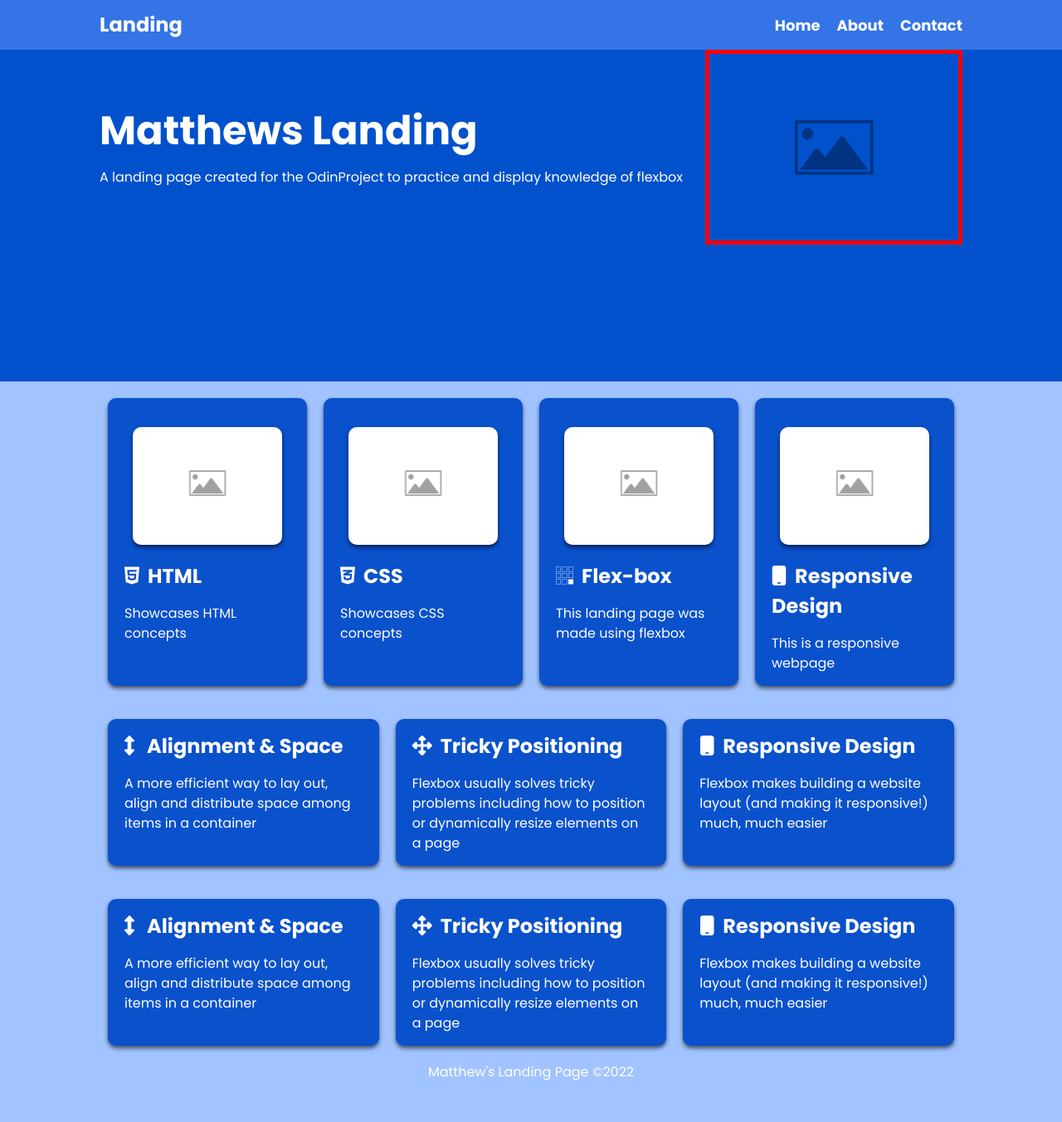
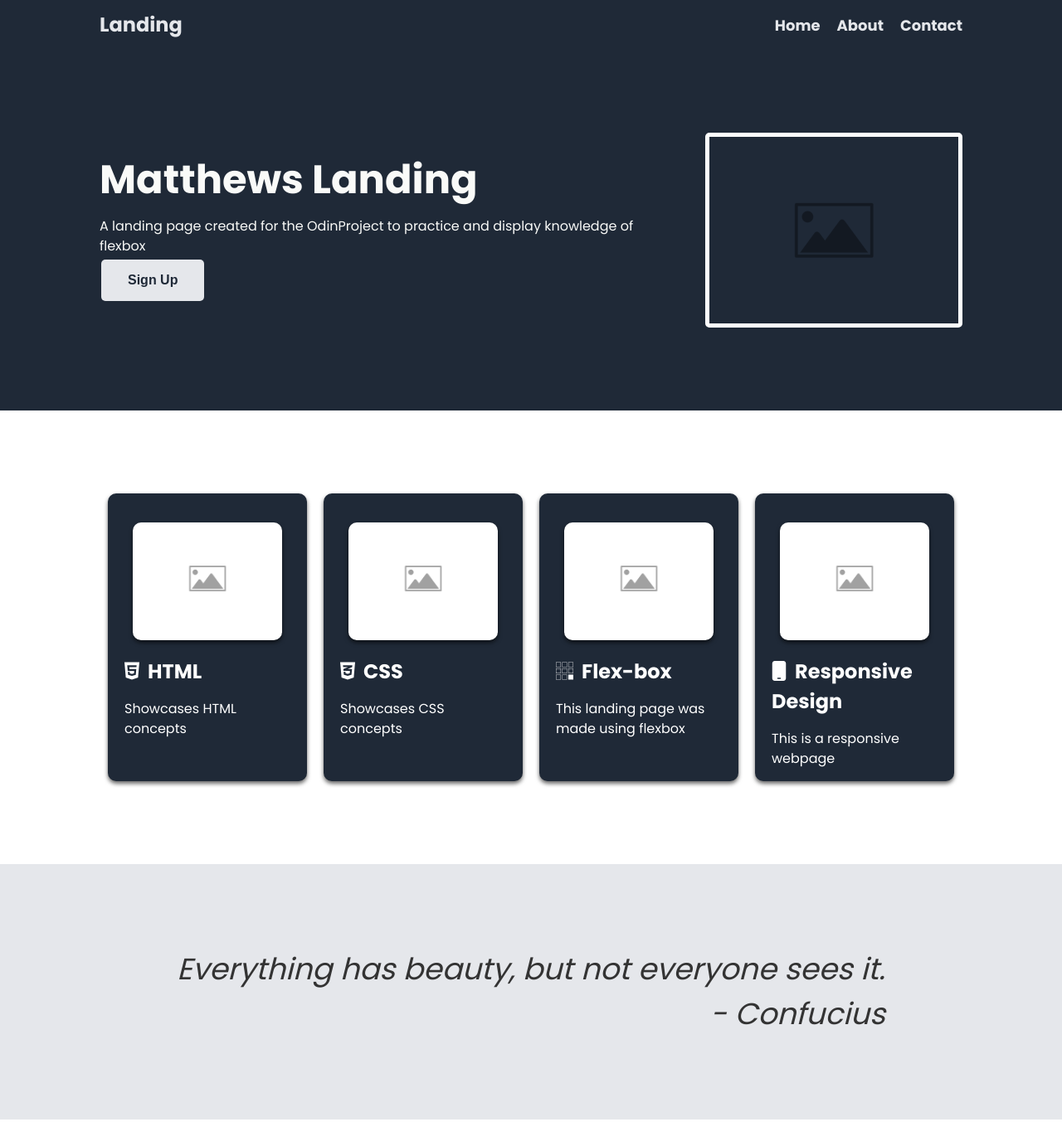
Before and after one commit to MatthewJCheverie/Landing-Page, a plain HTML site: page index.html in a window 1280 px wide. Shown: the top 1353 px of the page at 83% size. Before the commit the page ends 1305 px from the top, so only its background shows below. Drawn offline with Linux system fonts and the light colour scheme.

Commit message:
More styling and trimming of landing page

```diff
--- a/CSS/styles.css
+++ b/CSS/styles.css
@@ -1,4 +1,11 @@
 @import url('https://fonts.googleapis.com/css2?family=Poppins:wght@400;700&display=swap');
+:root {
+   --dark-bg: #1f2937;
+   --light-bg: #f9faf8;
+   --secondary-txt: #e5e7eb;
+   --button-c: #3882f6;
+}
+
 
 * {
   box-sizing: border-box;
@@ -11,7 +18,6 @@ body {
   font-size: 16px;
   line-height: 1.5;
   color: #333;
-  background: #a1c3ff;
 }
 
 img {
@@ -34,8 +40,8 @@ ul {
 }
 
 .navbar {
-  background: #3474e6;
-  color: #fff;
+  background: var(--dark-bg);
+  color: var(--secondary-txt);
   height: 60px;
 }
 
@@ -45,7 +51,7 @@ ul {
 }
 
 .navbar a {
-  color: #fff;
+  color: var(--secondary-txt);
   text-decoration: none;
   font-size: 18px;
   font-weight: bold;
@@ -70,9 +76,10 @@ ul {
   margin-left: 20px;
 }
 
+/* Header */
 .header {
-  background-color: #0151cc;
-  color: #fff;
+  background-color: var(--dark-bg);
+  color: var(--light-bg);
   min-height: 400px;
 }
 
@@ -84,7 +91,9 @@ ul {
 
 .header img {
   max-width: 500px;
-  border: 5px solid red;
+  border: 5px solid white;
+  border-radius: 5px;
+  margin: 100px auto 100px 50px;
 }
 
 .header .container {
@@ -93,6 +102,22 @@ ul {
   justify-content: space-between;
 }
 
+button {
+    background-color: var(--secondary-txt); /* Green */
+    border: none;
+    border-radius: 5px;
+    color: var(--dark-bg);
+    font-weight: bolder;
+    padding: 16px 32px;
+    text-align: center;
+    text-decoration: none;
+    display: inline-block;
+    font-size: 16px;
+    margin: 4px 2px;
+    transition-duration: 0.4s;
+    cursor: pointer;
+  }
+
 .boxes .container {
   display: flex;
   justify-content: space-between;
@@ -100,10 +125,12 @@ ul {
 
 .box {
   flex: 1;
-  background: #0a51cc;
+  background: var(--dark-bg);
   color: #fff;
   border-radius: 10px;
   margin: 20px 10px;
+  margin-top: 100px;
+  margin-bottom: 100px;
   box-shadow: 0 3px 5px rgba(0, 0, 0, 0.6);
   padding: 15px 20px;
 }
@@ -127,6 +154,7 @@ footer {
     align-items: center;
     justify-content: center;
     color: #fff;
+    background-color: var(--dark-bg);
 }
 
 @media (max-width: 768px) {
@@ -141,3 +169,21 @@ footer {
     text-align: center;
   }
 }
+
+.quotes {
+    display: flex;
+    background-color: var(--secondary-txt);
+}
+
+.quote {
+    padding-top: 100px;
+}
+.quote, .quote-author {
+    font-size: 36px;
+    font-style: italic;
+}
+
+.quote-author {
+    text-align: right;
+    padding-bottom: 100px;
+}
--- a/index.html
+++ b/index.html
@@ -8,7 +8,7 @@
 
 
     <link rel="stylesheet" href="CSS/styles.css" />
-    <title>Flexbox Crash Course</title>
+    <title>Matthews Landing Page</title>
   </head>
   <body>
     <nav class="navbar">
@@ -35,8 +35,9 @@
           <p>
             A landing page created for the OdinProject to practice and display knowledge of flexbox
           </p>
+          <button>Sign Up</button>
         </div>
-        <img src="IMG/placeholder-image-300x225.png" alt="" />
+        <img src="IMG/placeholder-image-300x225.png" alt="" class="img-header"/>
       </div>
     </header>
 
@@ -84,37 +85,18 @@
       </div>
     </section>
 
-
-
-    <section class="boxes">
+    <section class="quotes">
         <div class="container">
-          <div class="box">
-            <h2><i class="fas fa-arrows-alt-v"></i> Alignment & Space</h2>
-            <p>
-              A more efficient way to lay out, align and distribute space among
-              items in a container
-            </p>
-          </div>
-
-          <div class="box">
-            <h2><i class="fas fa-arrows-alt"></i>Tricky Positioning</h2>
-            <p>
-              Flexbox usually solves tricky problems including how to position or
-              dynamically resize elements on a page
-            </p>
-          </div>
-
-          <div class="box">
-            <h2><i class="fas fa-mobile"></i>Responsive Design</h2>
-            <p>
-              Flexbox makes building a website layout (and making it responsive!)
-              much, much easier
-            </p>
-          </div>
+            <div class="quote">
+                <blockquote>
+                    <p>Everything has beauty, but not everyone sees it.</p>
+                </blockquote>
+            </div>
+            <div class="quote-author">
+                <p>- Confucius</p>
+            </div>
         </div>
-      </section>
-
-
+    </section>
 
       <section class="boxes">
         <div class="container">
@@ -125,23 +107,6 @@
               items in a container
             </p>
           </div>
-
-          <div class="box">
-            <h2><i class="fas fa-arrows-alt"></i>Tricky Positioning</h2>
-            <p>
-              Flexbox usually solves tricky problems including how to position or
-              dynamically resize elements on a page
-            </p>
-          </div>
-
-          <div class="box">
-            <h2><i class="fas fa-mobile"></i>Responsive Design</h2>
-            <p>
-              Flexbox makes building a website layout (and making it responsive!)
-              much, much easier
-            </p>
-          </div>
-        </div>
       </section>
 
     <footer>
```
